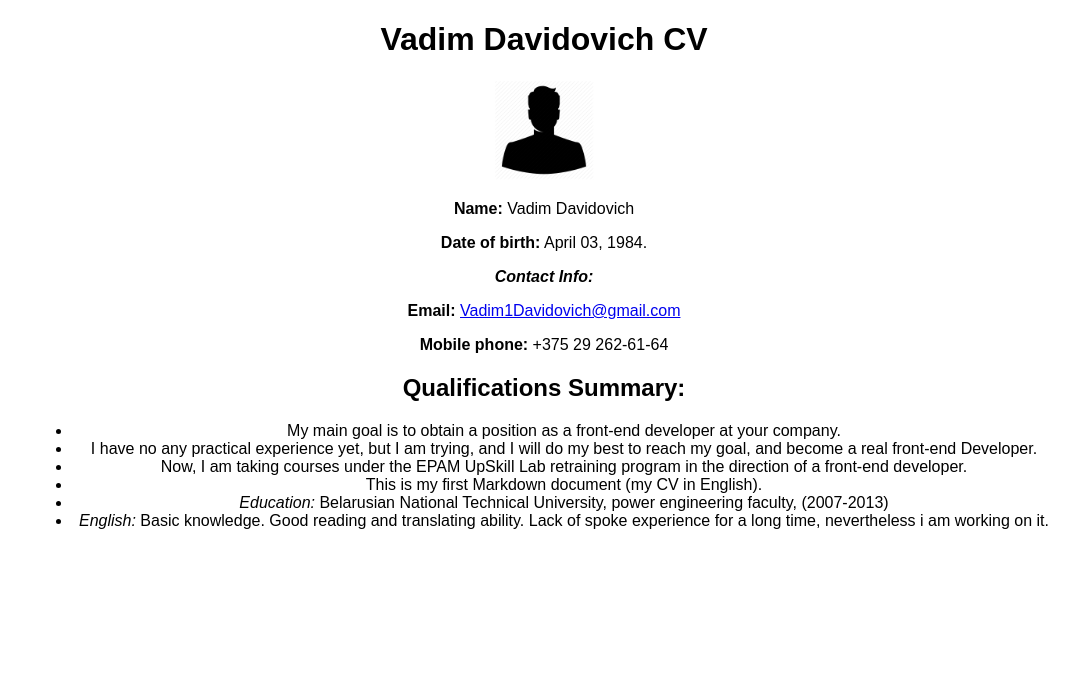
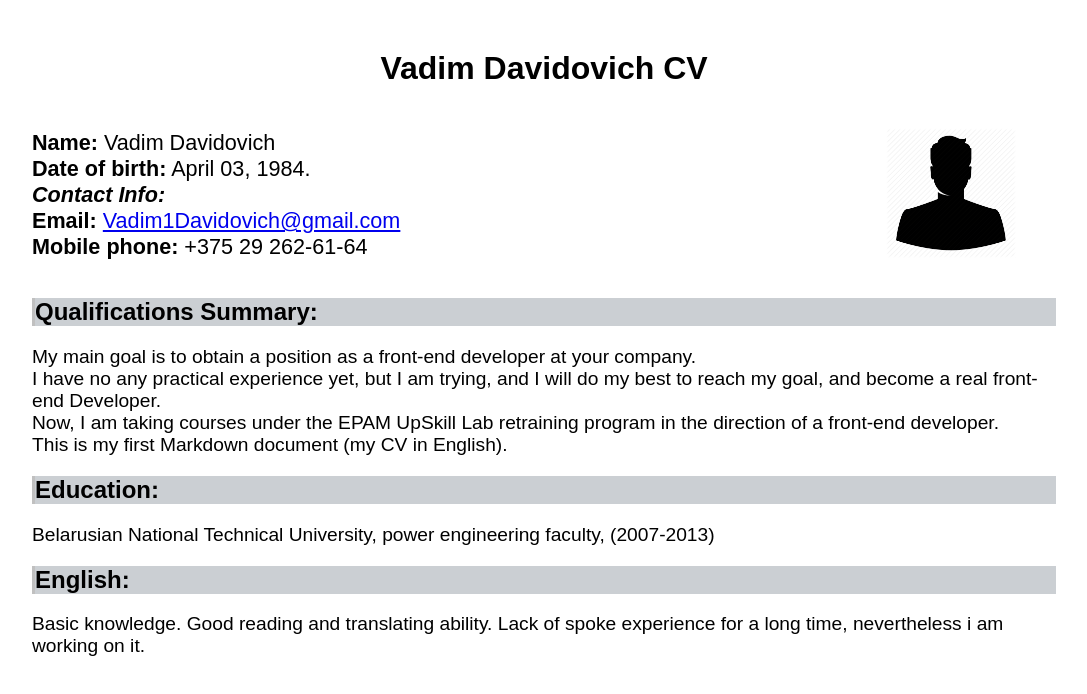
Before and after one commit to Vadim-A-Davidovich/rsschool-cv, a plain HTML site: page index.html in a window 1280 px wide. Shown: the whole page, without its empty margins (96-1183 px from the left). Drawn offline with Linux system fonts and the light colour scheme; files whose address does not match are found by name.

Commit message:
feat: implement new html structure and styles

```diff
--- a/index.html
+++ b/index.html
@@ -9,25 +9,31 @@
 <body>
     <header>
         <h1>Vadim Davidovich CV</h1>
+        <div class="header-info">
             <figure>
                 <img src="./images//avatar.png" alt="profileFoto">
             </figure>
-    </header>
-    <section class="main-section">
+            <div class="contact-info">
                 <p><strong>Name:</strong> Vadim Davidovich</p>
                 <p><strong>Date of birth:</strong> April 03, 1984.</p>
                 <p><em><strong>Contact Info:</strong></em></p>
                 <p><strong>Email:</strong> <a href="Vadim1Davidovich@gmail.com">Vadim1Davidovich@gmail.com</a></p>
                 <p><strong>Mobile phone:</strong> +375 29 262-61-64</p>
+            </div>
+        </div>
+    </header>
+    <section class="main-section">
+        <div class="q-s">
             <h2>Qualifications Summary:</h2>
-        <ul>
-            <li>My main goal is to obtain a position as a front-end developer at your company.</li>
-            <li>I have no any practical experience yet, but I am trying, and I will do my best to reach my goal, and become a real front-end Developer.</li>
-            <li>Now, I am taking courses under the EPAM UpSkill Lab retraining program in the direction of a front-end developer.</li>
-            <li>This is my first Markdown document (my CV in English).</li>
-            <li><em>Education:</em> Belarusian National Technical University, power engineering faculty, (2007-2013)</li>
-            <li><em>English:</em> Basic knowledge. Good reading and translating ability. Lack of spoke experience for a long time, nevertheless i am working on it.</li>
-        </ul>
+            <p>My main goal is to obtain a position as a front-end developer at your company.</p>
+            <p>I have no any practical experience yet, but I am trying, and I will do my best to reach my goal, and become a real front-end Developer.</p>
+            <p>Now, I am taking courses under the EPAM UpSkill Lab retraining program in the direction of a front-end developer.</p>
+            <p>This is my first Markdown document (my CV in English).</p>
+            <h2>Education:</h2>
+            <p>Belarusian National Technical University, power engineering faculty, (2007-2013)</p>
+            <h2>English:</h2>
+            <p>Basic knowledge. Good reading and translating ability. Lack of spoke experience for a long time, nevertheless i am working on it.</p>
+        </div>
     </section>
 </body>
 </html>
--- a/styles.css
+++ b/styles.css
@@ -1,10 +1,38 @@
-header, .main-section {
+body {
     max-width: 1024px;
     margin: 0 auto;
-    text-align: center;
     font-family: Arial, Helvetica, sans-serif;
 }
 
+h1 {
+    margin: 50px auto 25px;
+    text-align: center;
+}
+
+.header-info {
+    display: flex;
+    flex-direction: row-reverse;
+    justify-content: center;
+    flex-wrap: wrap;
+    align-items: center;
+    align-content: center;
+}
+
 header figure img {
-    max-width: 100px;
+    max-width: 130px;
 }
+
+.contact-info {
+    flex: auto;
+    font-size: large;
+}
+
+h2 {
+    background-color: rgb(203, 207, 211);
+    border-left: 3px solid silver;
+}
+
+p {
+    margin: 0 auto;
+    font-size: 120%;
+}
```
Lines whose indentation alone changed are shown as unchanged.
